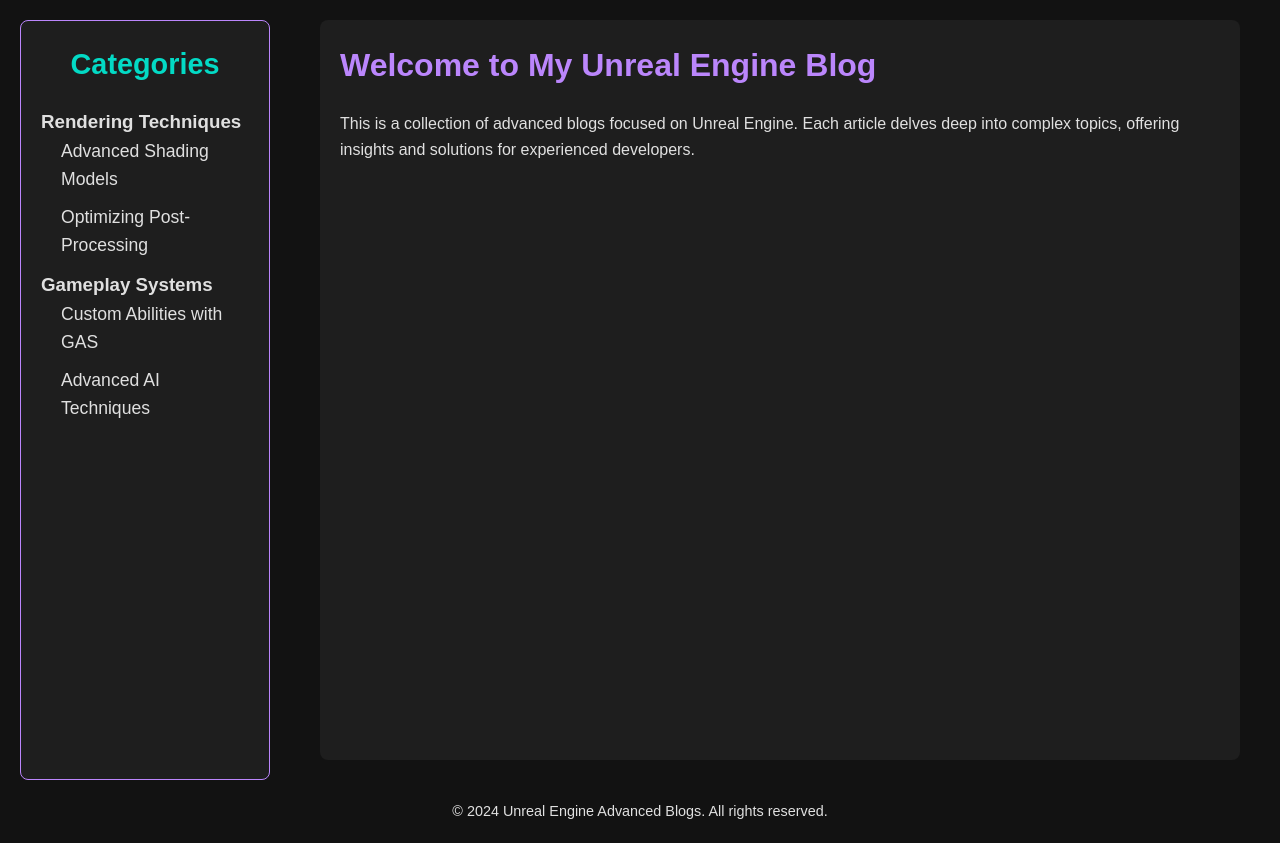
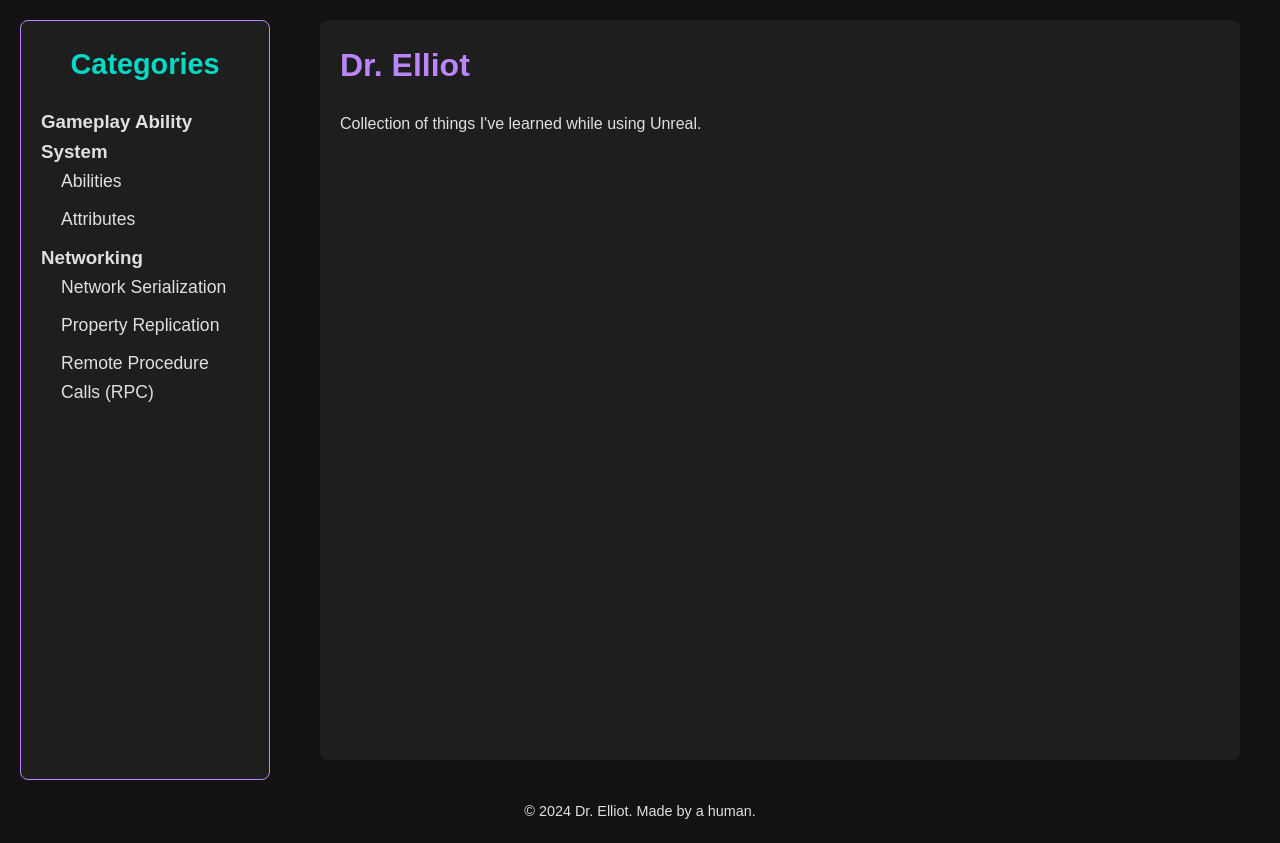
Before and after one commit to MrDrElliot/mrdrelliot.github.io, a plain HTML site: page index.html in a window 1280 px wide. Drawn offline with Linux system fonts and the light colour scheme; a script that the page names is missing.

Commit message:
Update index.html

```diff
--- a/index.html
+++ b/index.html
@@ -3,7 +3,7 @@
 <head>
     <meta charset="UTF-8">
     <meta name="viewport" content="width=device-width, initial-scale=1.0">
-    <title>Unreal Engine Advanced Blogs</title>
+    <title>Dr. Elliot</title>
     <link rel="stylesheet" href="styles.css">
 </head>
 <body>
@@ -13,17 +13,18 @@
             <ul id="blog-categories">
                 <!-- Example category with subgroups -->
                 <li>
-                    <h3>Rendering Techniques</h3>
+                    <h3>Gameplay Ability System</h3>
                     <ul class="sub-group">
-                        <li><a href="#">Advanced Shading Models</a></li>
-                        <li><a href="#">Optimizing Post-Processing</a></li>
+                        <li><a href="#">Abilities</a></li>
+                        <li><a href="#">Attributes</a></li>
                     </ul>
                 </li>
                 <li>
-                    <h3>Gameplay Systems</h3>
+                    <h3>Networking</h3>
                     <ul class="sub-group">
-                        <li><a href="#">Custom Abilities with GAS</a></li>
-                        <li><a href="#">Advanced AI Techniques</a></li>
+                        <li><a href="#">Network Serialization</a></li>
+                        <li><a href="#">Property Replication</a></li>
+						<li><a href="#">Remote Procedure Calls (RPC)</a></li>
                     </ul>
                 </li>
                 <!-- Add more categories here -->
@@ -34,15 +35,15 @@
             <!-- Blog content will be dynamically loaded here -->
             <section id="blog-content">
                 <article>
-                    <h2>Welcome to My Unreal Engine Blog</h2>
-                    <p>This is a collection of advanced blogs focused on Unreal Engine. Each article delves deep into complex topics, offering insights and solutions for experienced developers.</p>
+                    <h2>Dr. Elliot</h2>
+                    <p>Collection of things I've learned while using Unreal.</p>
                 </article>
             </section>
         </main>
     </div>
 
     <footer>
-        <p>© 2024 Unreal Engine Advanced Blogs. All rights reserved.</p>
+        <p>© 2024 Dr. Elliot. Made by a human. </p>
     </footer>
 
     <script src="script.js"></script>
```
